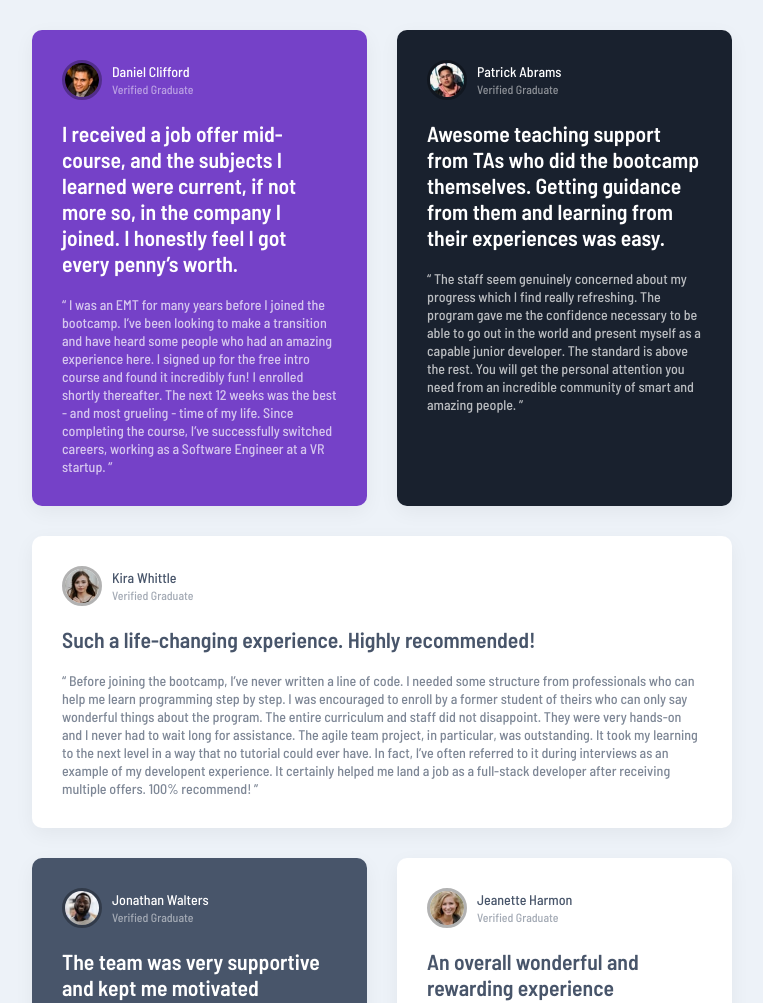
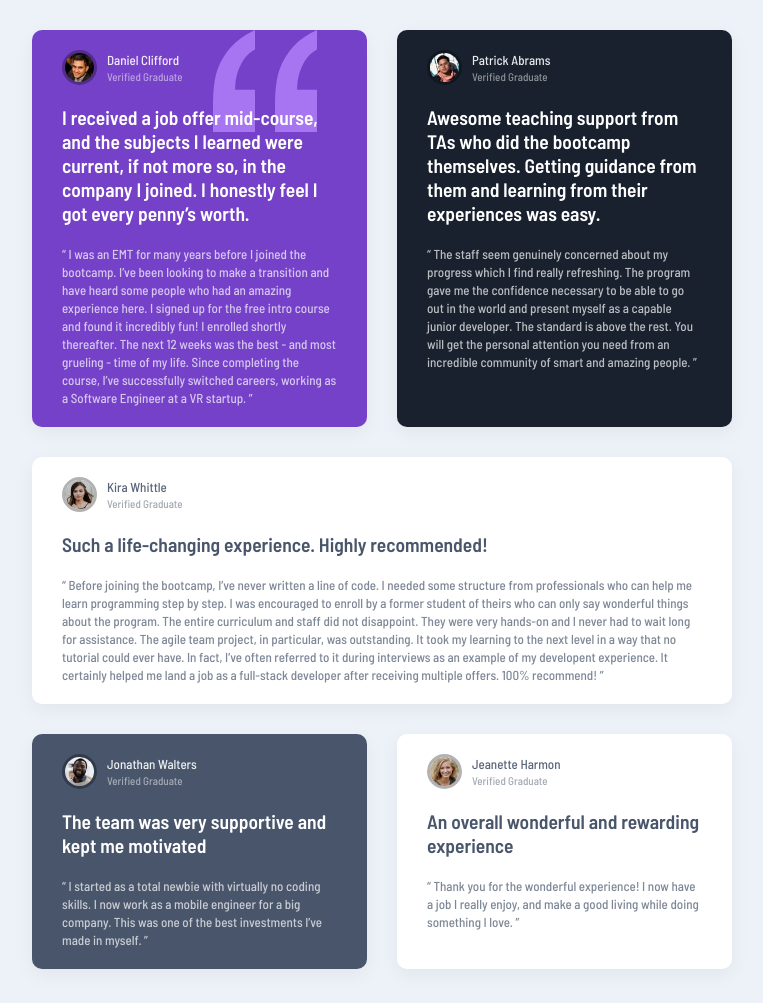
Before and after one commit to p-alex/testimonials-grid-section, a plain HTML site: page index.html in a window 1280 px wide. Shown: the top 1003 px of the page, without its empty margins (258-1021 px from the left). Drawn offline with Linux system fonts and the light colour scheme.

Commit message:
Added animation to each testimonial and made some other css changes

```diff
--- a/index.html
+++ b/index.html
@@ -5,27 +5,17 @@
     <meta http-equiv="X-UA-Compatible" content="IE=edge" />
     <meta name="viewport" content="width=device-width, initial-scale=1.0" />
     <link rel="stylesheet" href="styles.css" />
-    <style>
-      @import url("https://fonts.googleapis.com/css2?family=Barlow+Semi+Condensed:wght@500;600&display=swap");
-      * {
-        padding: 0;
-        margin: 0;
-        box-sizing: border-box;
-        font-family: "Barlow Semi Condensed", sans-serif;
-      }
-      html {
-        font-size: 14px;
-      }
-      body {
-        background-color: #edf2f8;
-      }
-    </style>
     <title>Testimonials-grid-section | Frontend Mentor</title>
   </head>
   <body>
     <div class="design"></div>
     <main class="testimonials">
       <div class="testimonial">
+        <img
+          class="quotation"
+          src="/images/bg-pattern-quotation.svg"
+          alt="quotation"
+        />
         <div class="testimonial_user">
           <img src="/images/image-daniel.jpg" alt="Daniel Clifford" />
           <div class="testimonial_nameAndStatus">
--- a/styles.css
+++ b/styles.css
@@ -1,3 +1,16 @@
+@import url("https://fonts.googleapis.com/css2?family=Barlow+Semi+Condensed:wght@500;600&display=swap");
+* {
+  padding: 0;
+  margin: 0;
+  box-sizing: border-box;
+  font-family: "Barlow Semi Condensed", sans-serif;
+}
+html {
+  font-size: 13px;
+}
+body {
+  background-color: hsl(210, 46%, 95%);
+}
 .design {
   position: absolute;
   width: 100%;
@@ -21,49 +34,66 @@
 }
 .testimonial:nth-child(1) {
   background: hsl(263, 55%, 52%);
+  animation: scaleAnimation 300ms;
 }
 .testimonial:nth-child(2) {
   background: hsl(217, 19%, 35%);
+  animation: scaleAnimation 500ms;
 }
 .testimonial:nth-child(3) {
   background: hsl(0, 0%, 100%);
   color: hsl(217, 19%, 35%);
+  animation: scaleAnimation 600ms;
 }
 .testimonial:nth-child(4) {
   background: hsl(219, 29%, 14%);
+  animation: scaleAnimation 700ms;
 }
 .testimonial:nth-child(5) {
   background: hsl(0, 0%, 100%);
   color: hsl(217, 19%, 35%);
+  animation: scaleAnimation 800ms;
 }
 .testimonial {
   position: relative;
-  padding: 30px;
+  padding: 20px 30px;
   border-radius: 10px;
   color: white;
   box-shadow: 0 6px 20px rgba(0, 0, 0, 0.05);
+  z-index: 1;
+}
+.quotation {
+  position: absolute;
+  z-index: 0;
+  top: 0;
+  right: 15%;
 }
 .testimonial_user {
   display: flex;
   align-items: center;
+}
+.testimonial_user p {
+  opacity: 0.9;
+  font-size: 1rem;
 }
 .testimonial_user span {
   opacity: 0.5;
   font-size: 0.85rem;
 }
 .testimonial_title {
+  position: relative;
   margin: 20px 0;
   font-weight: 600;
-  font-size: 1.55rem;
+  font-size: 1.5rem;
+  z-index: 1;
 }
 .testimonial_body {
   opacity: 0.7;
-  font-weight: 500;
   line-height: 18px;
 }
 .testimonial_user img {
-  width: 40px;
-  height: 40px;
+  width: 35px;
+  height: 35px;
   border-radius: 50%;
   border: solid rgba(0, 0, 0, 0.3) 3px;
   margin-right: 10px;
@@ -85,15 +115,14 @@
 @media screen and (min-width: 1300px) {
   .testimonials {
     position: absolute;
-    max-width: 1100px;
-    height: 620px;
+    max-width: 1110px;
+    height: 610px;
     grid-template-columns: repeat(4, 1fr);
-    grid-template-rows: repeat(2, 1fr);
+    grid-template-rows: repeat(auto-fit, minmax(100px, 1fr));
     top: 50%;
-    bottom: 50%;
+    margin-top: -305px;
     left: 0;
     right: 0;
-    margin: auto;
   }
   .testimonial:nth-child(1) {
     grid-column: 1/3;
@@ -116,3 +145,11 @@
     grid-row: 1/3;
   }
 }
+@keyframes scaleAnimation {
+  from {
+    transform: scale(0);
+  }
+  to {
+    transform: scale(1);
+  }
+}
```
